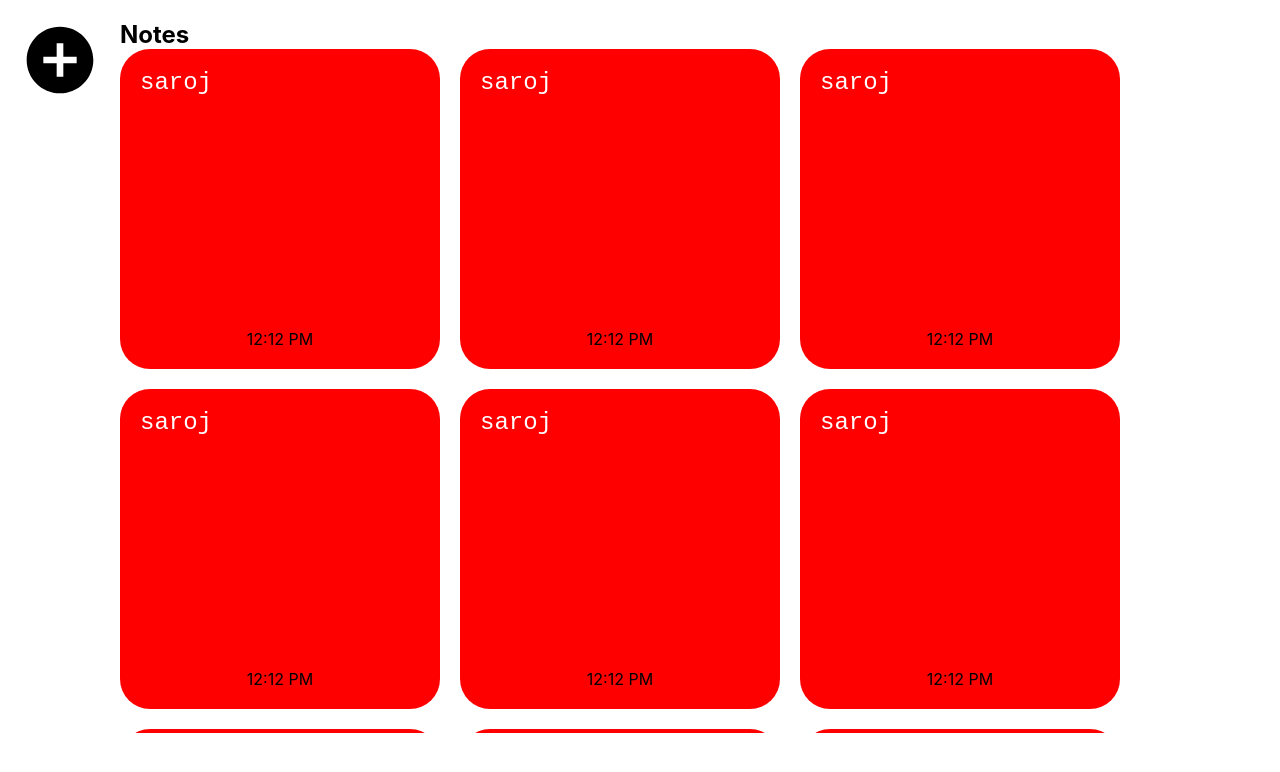
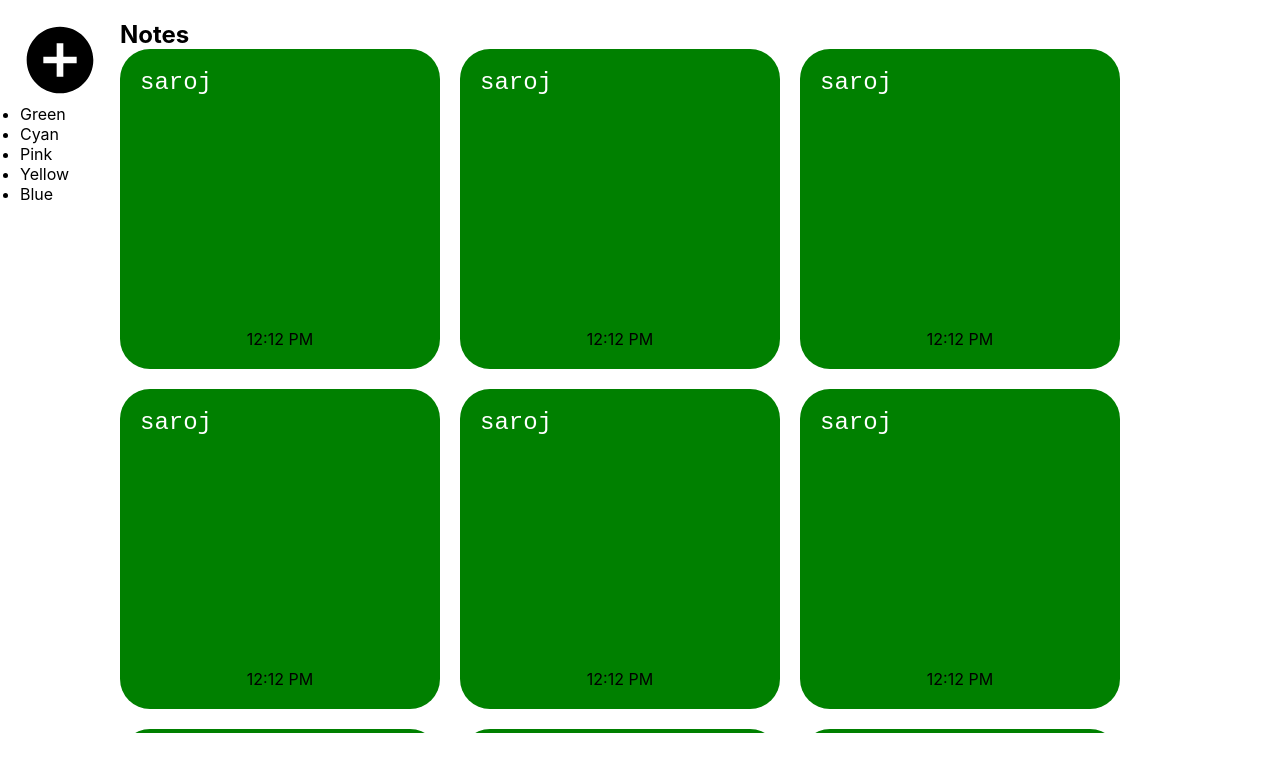
Before and after one commit to saroj-rokaya/notebook, a React (Create React App) app: page / in a window 1280 px wide. Shown: the top 772 px of the page. Built offline with nearby package versions, Linux system fonts and the light colour scheme; the HTML template or start-up script is replaced by a standard one.

Commit message:
small change

```diff
--- a/src/Components/Note/Note.jsx
+++ b/src/Components/Note/Note.jsx
@@ -7,6 +7,7 @@ export default function Note(props) {
       <textarea className="note_textarea">{props.note.text}</textarea>
       <p className="note_time">{props.note.time}</p>
 
+
     </div>
   )
 }
--- a/src/Components/Note/note.css
+++ b/src/Components/Note/note.css
@@ -2,7 +2,7 @@
     height: 40vh;
     width: 40vh;
     padding: 20px;
-    background-color: red;
+    /* background-color: brown; */
     border-radius: 30px;
     display: flex;
     flex-direction: column;
@@ -21,3 +21,24 @@
 .note_time{
     text-align: center;
 }
+
+/* own scroll bar for the text area */
+
+.note_textarea::-webkit-scrollbar{
+    width: 10px;
+}
+.note_textarea::-webkit-scrollbar-track{
+    background-color: transparent;
+}
+.note_textarea::-webkit-scrollbar-thumb{
+    border-radius: 10px;
+    background-color: gray;
+    transition: 300ms;
+}
+/* .note_textarea::-webkit-scrollbar-thumb:hover{
+    cursor: pointer;
+} */
+.note_textarea::-webkit-scrollbar-track:hover{
+    background-color: rgb(185, 184, 184);
+    border-radius: 10px;
+}
--- a/src/Components/NoteContainer/NoteContainer.jsx
+++ b/src/Components/NoteContainer/NoteContainer.jsx
@@ -10,47 +10,47 @@ export default function NoteContainer() {
         <Note note={{
             text:"saroj",
             time:"12:12 PM",
-            color:"red"
+            color:"green"
             }}/>
         <Note note={{
             text:"saroj",
             time:"12:12 PM",
-            color:"red"
+            color:"green"
             }}/>
         <Note note={{
             text:"saroj",
             time:"12:12 PM",
-            color:"red"
+            color:"green"
             }}/>
         <Note note={{
             text:"saroj",
             time:"12:12 PM",
-            color:"red"
+            color:"green"
             }}/>
         <Note note={{
             text:"saroj",
             time:"12:12 PM",
-            color:"red"
+            color:"green"
             }}/>
         <Note note={{
             text:"saroj",
             time:"12:12 PM",
-            color:"red"
+            color:"green"
             }}/>
         <Note note={{
             text:"saroj",
             time:"12:12 PM",
-            color:"red"
+            color:"green"
             }}/>
         <Note note={{
             text:"saroj",
             time:"12:12 PM",
-            color:"red"
+            color:"green"
             }}/>
         <Note note={{
             text:"saroj",
             time:"12:12 PM",
-            color:"red"
+            color:"green"
             }}/>
         </div>
     </div>
--- a/src/Components/Sidebar/Sidebar.jsx
+++ b/src/Components/Sidebar/Sidebar.jsx
@@ -1,9 +1,18 @@
 import React from 'react'
 import "./sidebar.css";
-import AddCircleSharpIcon from '@mui/icons-material/AddCircleSharp';export default function Sidebar() {
+import AddCircleSharpIcon from '@mui/icons-material/AddCircleSharp';
+export default function Sidebar() {
   return (
     <div className="plus_icon">
       <AddCircleSharpIcon sx={{ fontSize: 80 }}/>
+      <ul>
+        <li>Green</li>
+        <li>Cyan</li>
+        <li>Pink</li>
+        <li>Yellow</li>
+        <li>Blue</li>
+      </ul>
     </div>
+
   )
 }
```
